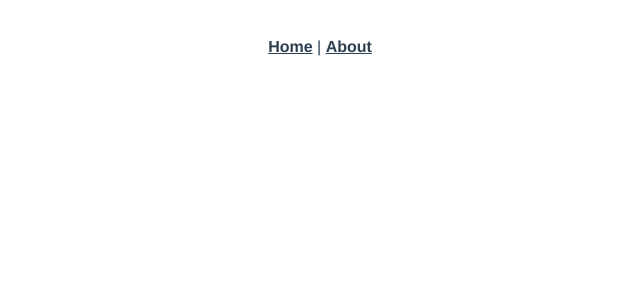
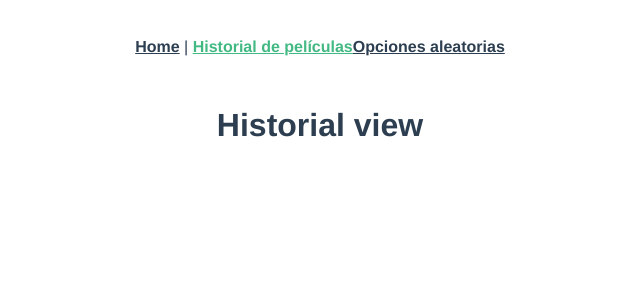
Before and after one commit to pazspera/viernes-vue, a Vue app in the folder viernes-vue/: page /historial-peliculas in a window 1280 px wide. Before the commit this address had no page. Shown: the top 300 px of the page, without its empty margins (320-960 px from the left). Built offline with nearby package versions, Linux system fonts and the light colour scheme.

Commit message:
Agregué vistas iniciales, las configuré en el router. También configuré los redirects de las url del repo original

```diff
--- a/viernes-vue/src/App.vue
+++ b/viernes-vue/src/App.vue
@@ -1,9 +1,10 @@
 <template>
   <nav>
-    <router-link to="/">Home</router-link> |
-    <router-link to="/about">About</router-link>
+    <router-link :to="{ name: 'home' }">Home</router-link> |
+    <router-link :to="{ name: 'historialPeliculas' }">Historial de películas</router-link>
+    <router-link :to="{ name: 'opcionesAleatorias' }">Opciones aleatorias</router-link>
   </nav>
-  <router-view/>
+  <router-view />
 </template>
 
 <style lang="scss">
--- a/viernes-vue/src/router/index.js
+++ b/viernes-vue/src/router/index.js
@@ -1,25 +1,52 @@
-import { createRouter, createWebHistory } from 'vue-router'
-import HomeView from '../views/HomeView.vue'
+import { createRouter, createWebHistory } from "vue-router";
+import HomeView from "../views/HomeView.vue";
+import HistorialView from "../views/HistorialView.vue";
+import OpcionesAleatoriasView from "../views/OpcionesAleatoriasView.vue";
 
 const routes = [
   {
-    path: '/',
-    name: 'home',
-    component: HomeView
+    path: "/",
+    name: "home",
+    component: HomeView,
   },
   {
-    path: '/about',
-    name: 'about',
+    // Redirect home
+    path: "/index.html",
+    redirect: "/",
+  },
+  {
+    // path: "/about",
+    // name: "about",
     // route level code-splitting
     // this generates a separate chunk (about.[hash].js) for this route
     // which is lazy-loaded when the route is visited.
-    component: () => import(/* webpackChunkName: "about" */ '../views/AboutView.vue')
-  }
-]
+    // component: () => import(/* webpackChunkName: "about" */ '../views/AboutView.vue')
+  },
+  {
+    path: "/historial-peliculas",
+    name: "historialPeliculas",
+    component: HistorialView,
+  },
+  {
+    // Redirect historialPeliculas
+    path: "/pages/historial_peliculas.html",
+    redirect: "/historial-peliculas",
+  },
+  {
+    path: "/opciones-aleatorias",
+    name: "opcionesAleatorias",
+    component: OpcionesAleatoriasView,
+  },
+  {
+    // Redirect opcionesAleatorias
+    path: "/pages/seleccion_peliculas.html",
+    redirect: "/opciones-aleatorias",
+  },
+];
 
 const router = createRouter({
   history: createWebHistory(process.env.BASE_URL),
-  routes
-})
+  routes,
+});
 
-export default router
+export default router;
--- a/viernes-vue/src/views/AboutView.vue
+++ /dev/null
@@ -1,5 +0,0 @@
-<template>
-  <div class="about">
-    <h1>This is an about page</h1>
-  </div>
-</template>
--- /dev/null
+++ b/viernes-vue/src/views/HistorialView.vue
@@ -0,0 +1,11 @@
+<template>
+  <h1>Historial view</h1>
+</template>
+
+<script>
+export default {
+  name: "HistorialView",
+};
+</script>
+
+<style></style>
--- a/viernes-vue/src/views/HomeView.vue
+++ b/viernes-vue/src/views/HomeView.vue
@@ -1,18 +1,14 @@
 <template>
   <div class="home">
-    <img alt="Vue logo" src="../assets/logo.png">
-    <HelloWorld msg="Welcome to Your Vue.js App"/>
+    <h1>Home view</h1>
   </div>
 </template>
 
 <script>
 // @ is an alias to /src
-import HelloWorld from '@/components/HelloWorld.vue'
 
 export default {
   name: 'HomeView',
-  components: {
-    HelloWorld
-  }
+
 }
 </script>
--- /dev/null
+++ b/viernes-vue/src/views/OpcionesAleatoriasView.vue
@@ -0,0 +1,11 @@
+<template>
+  <h1>Opciones aleatorias view</h1>
+</template>
+
+<script>
+export default {
+  name: "OpcionesAleatoriasView",
+};
+</script>
+
+<style></style>
```
